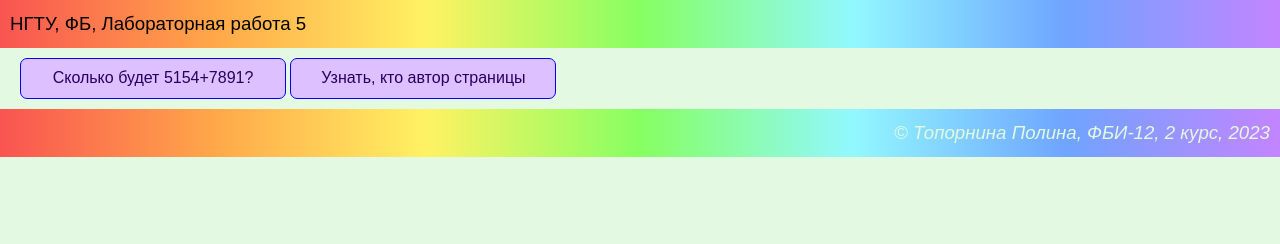
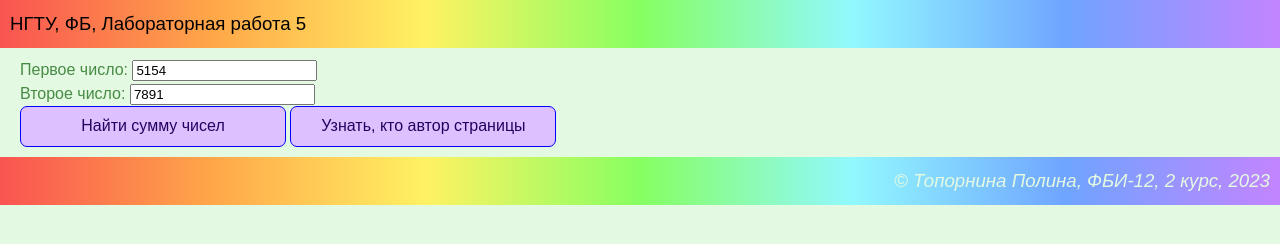
Before and after one commit to Web-toxic/web-programming-labsweb-programming-labs, a plain HTML site: page lab5.html in a window 1280 px wide. Drawn offline with Linux system fonts and the light colour scheme.

Commit message:
Вывод суммы любых чисел

```diff
--- a/lab5.html
+++ b/lab5.html
@@ -8,8 +8,11 @@
     <link rel="stylesheet" href="main.css">
     <script>
         function showSum() {
-            let a = 5154;
-            let b = 7891;
+            let inputA = document.getElementById('numberA');
+            let inputB = document.getElementById('numberB');
+
+            let a = parseInt(inputA.value); /*чтение_данных_из_поля_ввода.получение_значения*/
+            let b = parseInt(inputB.value);
             let result = a + b;
             alert('Сумма ' + a + ' и ' + b + ' равна ' + result);
         }
@@ -41,7 +44,9 @@
     </header>
 
     <main>
-        <div class="message" onclick="showSum()">Сколько будет 5154+7891?</div>
+        <label>Первое число: <input type="number" value="5154" id="numberA"></label><br>
+        <label>Второе число: <input type="number" value="7891" id="numberB"></label><br>
+        <div class="message" onclick="showSum()">Найти сумму чисел</div>
         <div class="message" onclick="showAuthor()">Узнать, кто автор страницы</div>
     </main>
 
```
